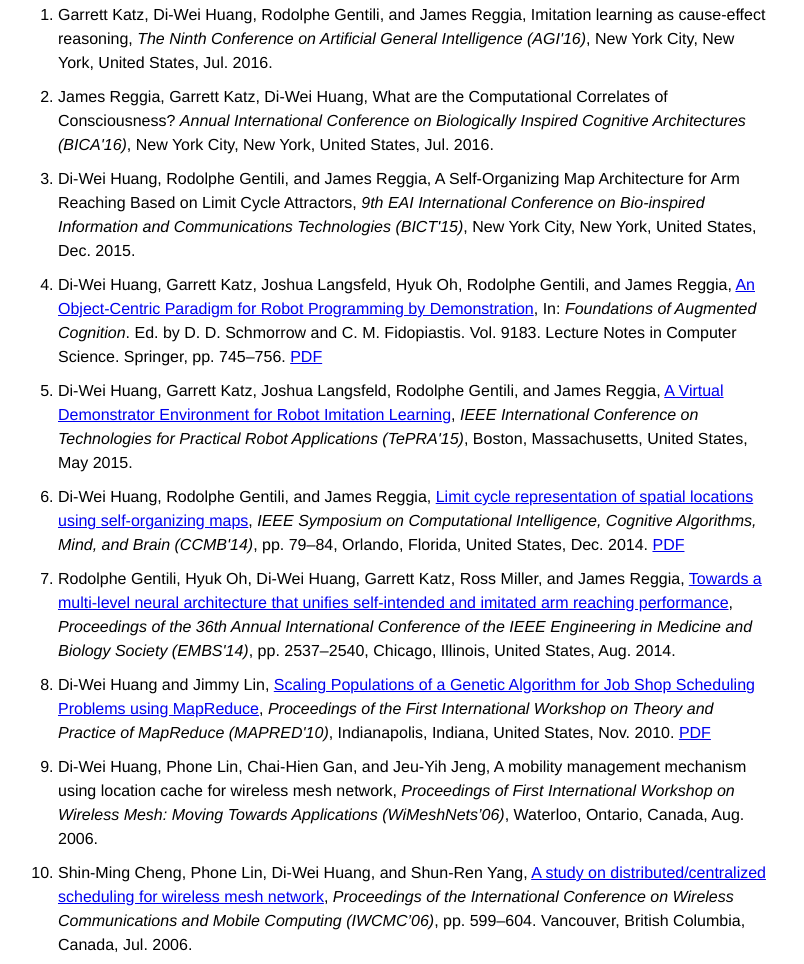
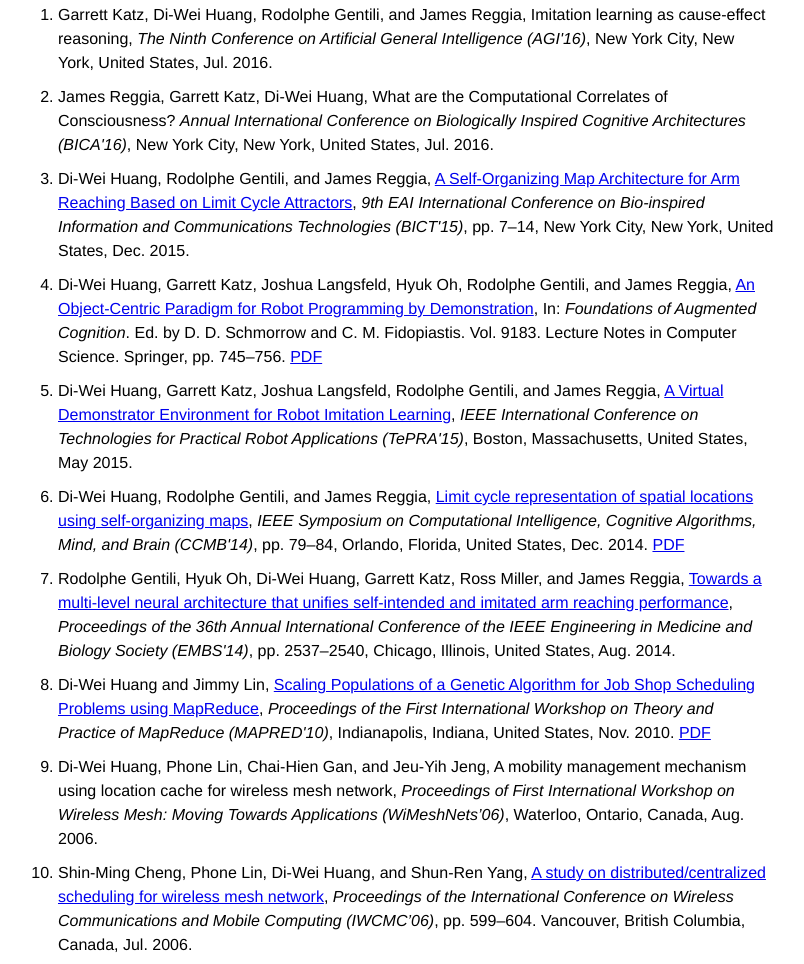
Before and after one commit to dwhuang/dwhuang.github.io, a plain HTML site: page index.html in a window 1280 px wide. Shown: the part 1300-2264 px from the top of the page, without its empty margins (240-1044 px from the left). Drawn offline with Linux system fonts and the light colour scheme.

Commit message:
update BICT paper info

```diff
--- a/index.html
+++ b/index.html
@@ -134,14 +134,17 @@
                         Imitation learning as cause-effect reasoning,
                         <i>The Ninth Conference on Artificial General Intelligence (AGI'16)</i>,
                         New York City, New York, United States, Jul. 2016.</li>
+
                     <li>James Reggia, Garrett Katz, Di-Wei Huang,
                         What are the Computational Correlates of Consciousness?
                         <i>Annual International Conference on Biologically Inspired Cognitive Architectures (BICA'16)</i>,
                         New York City, New York, United States, Jul. 2016.</li>
+
                     <li>Di-Wei Huang, Rodolphe Gentili, and James Reggia,
-                        A Self-Organizing Map Architecture for Arm Reaching Based on Limit Cycle Attractors,
+                        <a href="http://dx.doi.org/10.4108/eai.3-12-2015.2262421">
+                        A Self-Organizing Map Architecture for Arm Reaching Based on Limit Cycle Attractors</a>,
                         <i>9th EAI International Conference on Bio-inspired Information and Communications Technologies (BICT'15)</i>,
-                        New York City, New York, United States, Dec. 2015.</li>
+                        pp. 7–14, New York City, New York, United States, Dec. 2015.</li>
 
                     <li>Di-Wei Huang, Garrett Katz, Joshua Langsfeld, Hyuk Oh, Rodolphe Gentili, and James Reggia,
                         <a href="http://doi.org/10.1007/978-3-319-20816-9_71">
```
